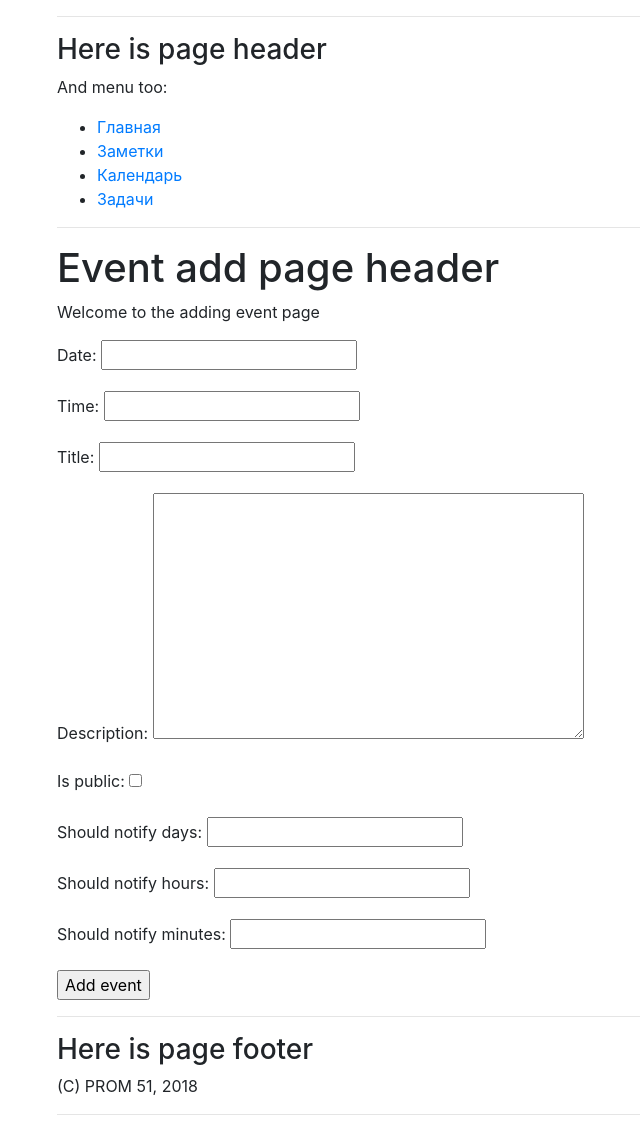
After one commit to ilozur/web-organizer, a Django app: page /calendar/event/add in a window 1280 px wide. The commit adds this page. Shown: the whole page, without its empty margins (28-668 px from the left). Run offline with Django 3.2, Linux system fonts and the light colour scheme; the visitor is signed in with stand-in values (Sample User, id 1); parts of the project's set-up code (start-up, migrations or seed data) failed here and were passed over; some libraries are stand-ins or nearby versions.

Commit message:
Added event adding. Now events are login_required. Small fixed in main login.

```diff
--- /dev/null
+++ b/calendars/forms.py
@@ -0,0 +1,13 @@
+from django import forms
+from ckeditor.widgets import CKEditorWidget
+
+
+class AddingEventForm(forms.Form):
+    date = forms.DateField()
+    time = forms.TimeField()
+    title = forms.CharField(max_length=256)
+    description = forms.CharField(widget=CKEditorWidget())
+    is_public = forms.BooleanField(required=False)
+    should_notify_days = forms.IntegerField()
+    should_notify_hours = forms.IntegerField()
+    should_notify_minutes = forms.IntegerField()
--- a/calendars/urls.py
+++ b/calendars/urls.py
@@ -4,4 +4,5 @@
 
 urlpatterns = [
     path('', index, name='calendar.index'),
+    path('event/add', event_view, name='calendar.event_view')
 ]
--- a/calendars/views.py
+++ b/calendars/views.py
@@ -2,13 +2,19 @@ from calendars.models import *
 from django.shortcuts import render
 from django.contrib.auth.decorators import *
 from datetime import datetime
+from calendars.forms import *
+from django.http import HttpResponse
+import json
 
 
+@login_required
 def index(request):
     context = {
         'title': "Calendar index page",
         'header': "Calendar index page header",
     }
+    just_added_event = 'just_added_event' in dict(request.GET)
+    context['just_added_event'] = just_added_event
     return render(request, "calendars/index.html", context)
 
 
@@ -48,9 +54,38 @@ def add_event(request, data):
     data['added_date'] = time_now.date()
     data['added_time'] = time_now.time()
     data['user'] = request.user
-    event = Event(user=data['user'], date=data['date'], time=data['time'], title=data['title'],
-                  description=data['description'], is_public=data['is_public'],
-                  added_date=data['added_date'], added_time=data['added_time'], status="opened",
-                  should_notify_hours=data['should_notify_hours'], should_notify_minutes=data['should_notify_minutes'],
-                  should_notify_days=data['should_notify_days'])
-    event.save()
+    if time_now > datetime(data['date'].year, data['date'].month, data['date'].day, data['time'].hour,
+                           data['time'].minute, data['time'].second):
+        return "Wrong date"
+    else:
+        if (data['should_notify_hours'] < 0) or (data['should_notify_minutes'] < 0) or (data['should_notify_days'] < 0):
+            return "Wrong notification params"
+        else:
+            event = Event(user=data['user'], date=data['date'], time=data['time'], title=data['title'],
+                          description=data['description'], is_public=data['is_public'],
+                          added_date=data['added_date'], added_time=data['added_time'], status="opened",
+                          should_notify_hours=data['should_notify_hours'],
+                          should_notify_minutes=data['should_notify_minutes'],
+                          should_notify_days=data['should_notify_days'])
+            event.save()
+            return "Success"
+
+
+@login_required
+def event_view(request):
+    context = {}
+    if request.method == "GET":
+        context['title'] = "Event add page"
+        context['header'] = "Event add page header"
+        adding_form = AddingEventForm()
+        context['adding_form'] = adding_form
+        return render(request, "calendars/add_event.html", context)
+    else:
+        response_data = {}
+        form = AddingEventForm(request.POST)
+        if form.is_valid():
+            result = add_event(request, form.cleaned_data)
+            response_data['result'] = result
+        else:
+            response_data['result'] = "Form not valid"
+        return HttpResponse(json.dumps(response_data), content_type="application/json")
--- /dev/null
+++ b/templates/calendars/add_event.html
@@ -0,0 +1,40 @@
+{% extends "main/base.html" %}
+
+{% block content %}
+    <h1>{{ header }}</h1>
+    <p>Welcome to the adding event page</p>
+    <form id="add_event_form">
+        {% csrf_token %}
+        {{ adding_form.as_p }}
+    </form>
+    <input type="submit" value="Add event" onclick="add_event_ajax()" id="add_event_btn">
+    <script>
+        function add_event_ajax()
+        {
+            result = "";
+            form_data = $('#add_event_form').serialize();
+            $("#add_event_form").find(':input').each(function(){
+                $(this).attr('disabled', 'disabled');
+            });
+            $('#add_event_btn').attr('disabled', 'disabled');
+            $.ajax({
+                type: "POST",
+                url: '/calendar/event/add',
+                data: form_data,
+                success: function(response)
+                {
+                    alert(response['result']);
+                    if (response['result'] == "Success")
+                    {
+                        window.location.href = '/calendar/?just_added_event=True';
+                    }
+                    $("#add_event_form").find(':input').each(function(){
+                       $(this).removeAttr('disabled');
+                    });
+                    $('#add_event_btn').removeAttr('disabled');
+                }
+            });
+
+        };
+    </script>
+{% endblock %}
--- a/templates/calendars/index.html
+++ b/templates/calendars/index.html
@@ -3,4 +3,8 @@
 {% block content %}
     <h1>{{ header }}</h1>
     <p>Welcome to the Calendar index page</p>
+    {% if just_added_event %}
+        <h2>You successfully added new event!</h2>
+    {% endif %}
+    <li><a href='/calendar/event/add'>Add event</a></li>
 {% endblock %}
--- a/templates/main/sign_up.html
+++ b/templates/main/sign_up.html
@@ -12,7 +12,7 @@
         function sign_up_ajax()
         {
             result = "";
-                form_data = $('#sign_up_form').serialize()
+            form_data = $('#sign_up_form').serialize();
             $("#sign_up_form").find(':input').each(function(){
                 $(this).attr('disabled', 'disabled');
             });
```
Also changed, not shown: templates/main/index.html (+12 -2 lines). Lines whose indentation alone changed are shown as unchanged.
